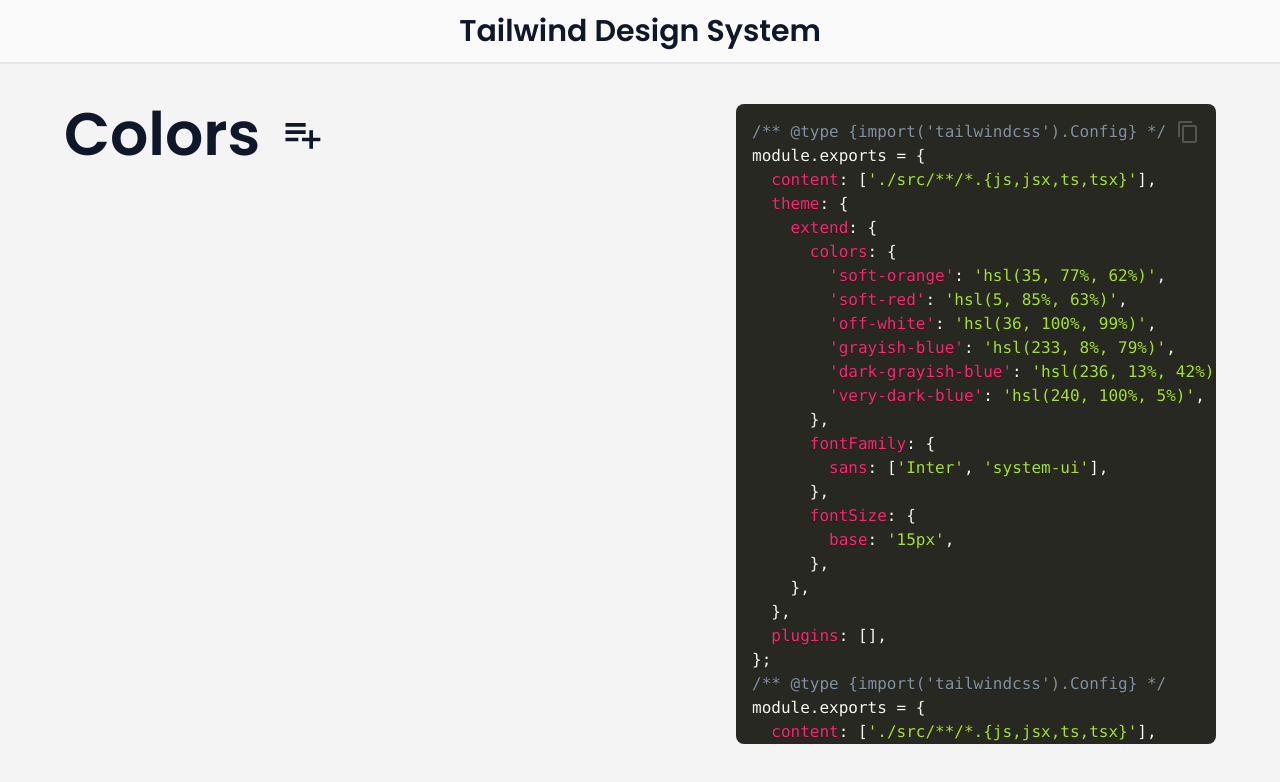
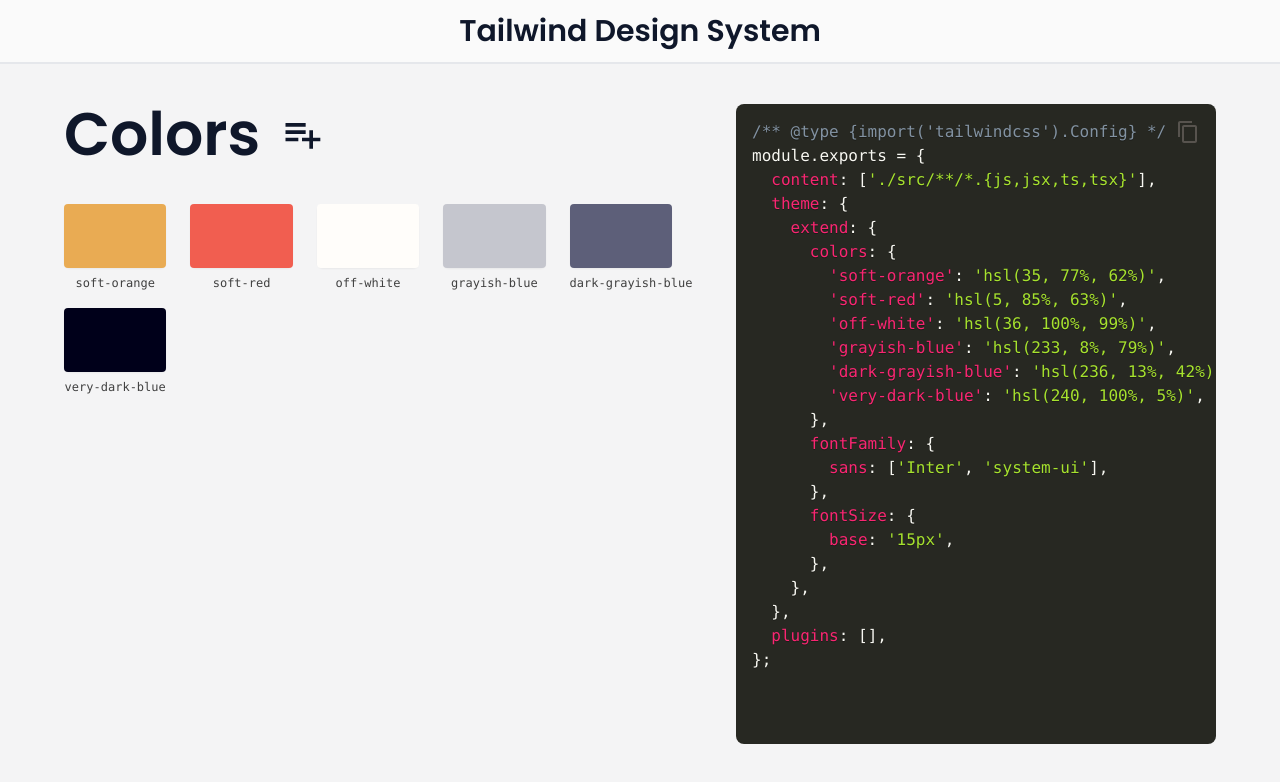
Before and after one commit to Luzefiru/tailwind-config-generator, a React (Create React App) app: page / in a window 1280 px wide. Shown: the top 782 px of the page. Built offline with nearby package versions, Linux system fonts and the light colour scheme; the HTML template or start-up script is replaced by a standard one.

Commit message:
feat: add ColorCard Design

```diff
--- a/src/App.tsx
+++ b/src/App.tsx
@@ -1,4 +1,5 @@
 import CodeBlock from './components/ui/CodeBlock';
+import ColorCard from './components/ColorCard';
 import { ToastContainer } from 'react-toastify';
 import 'react-toastify/dist/ReactToastify.css';
 
@@ -9,8 +10,8 @@
         <div className="text-3xl font-semibold">Tailwind Design System</div>
       </header>
       <main className="grid grid-cols-1 xl:grid-cols-12 mx-4 lg:mx-16">
-        <section className="col-span-7 mr-6">
-          <div className="flex gap-4 items-center">
+        <section className="col-span-7 mr-16">
+          <div className="flex gap-4 mb-10 items-center">
             <h1 className="text-6xl font-semibold">Colors</h1>
             <button className="rounded-md p-1 hover:bg-zinc-200 transition-colors">
               <svg
@@ -29,6 +30,14 @@
                 </g>
               </svg>
             </button>
+          </div>
+          <div className="grid grid-cols-5 gap-6 gap-y-10">
+            <ColorCard name="soft-orange" value="hsl(35, 77%, 62%)" />
+            <ColorCard name="soft-red" value="hsl(5, 85%, 63%)" />
+            <ColorCard name="off-white" value="hsl(36, 100%, 99%)" />
+            <ColorCard name="grayish-blue" value="hsl(233, 8%, 79%)" />
+            <ColorCard name="dark-grayish-blue" value="hsl(236, 13%, 42%)" />
+            <ColorCard name="very-dark-blue" value="hsl(240, 100%, 5%)" />
           </div>
         </section>
         <section className="col-span-5 overflow-y-hidden mt-10 xl:mt-0">
@@ -64,27 +73,4 @@
   },
   plugins: [],
 };
-/** @type {import('tailwindcss').Config} */
-module.exports = {
-  content: ['./src/**/*.{js,jsx,ts,tsx}'],
-  theme: {
-    extend: {
-      colors: {
-        'soft-orange': 'hsl(35, 77%, 62%)',
-        'soft-red': 'hsl(5, 85%, 63%)',
-        'off-white': 'hsl(36, 100%, 99%)',
-        'grayish-blue': 'hsl(233, 8%, 79%)',
-        'dark-grayish-blue': 'hsl(236, 13%, 42%)',
-        'very-dark-blue': 'hsl(240, 100%, 5%)',
-      },
-      fontFamily: {
-        sans: ['Inter', 'system-ui'],
-      },
-      fontSize: {
-        base: '15px',
-      },
-    },
-  },
-  plugins: [],
-};
 `;
--- /dev/null
+++ b/src/components/ColorCard.tsx
@@ -0,0 +1,36 @@
+import { useState, useRef } from 'react';
+
+interface PropTypes {
+  name: string;
+  value: string;
+}
+
+export default function ColorCard({ name, value }: PropTypes) {
+  const [isShowingValue, setIsShowingValue] = useState(false);
+  const ColorCardText = useRef(null);
+
+  return (
+    <div className="bg-white w-full rounded-md shadow-sm cursor-pointer relative">
+      <div
+        style={{ backgroundColor: value }}
+        className="h-16 w-full rounded"
+        onMouseEnter={(e) => {
+          if (e.target !== ColorCardText.current) {
+            setIsShowingValue(!isShowingValue);
+          }
+        }}
+        onMouseLeave={(e) => {
+          if (e.target !== ColorCardText.current) {
+            setIsShowingValue(!isShowingValue);
+          }
+        }}
+      ></div>
+      <div
+        ref={ColorCardText}
+        className="text-[0.75rem] font-medium text-neutral-700 min-w-full whitespace-nowrap absolute -bottom-[1.5rem] text-center cursor-text"
+      >
+        <code>{isShowingValue ? value : name}</code>
+      </div>
+    </div>
+  );
+}
```
